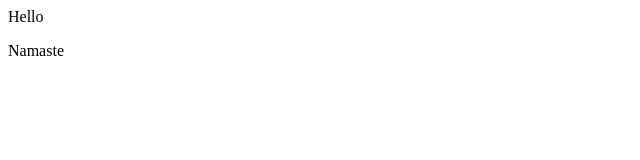
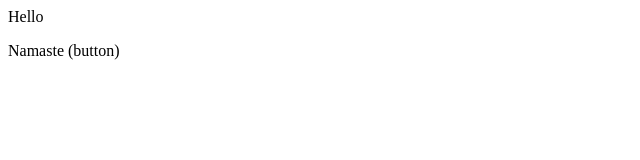
Before and after one commit to AvdhutLad/Gitdemo, a plain HTML site: page index.html in a window 1280 px wide. Shown: the full height of the page, 0-640 px from the left. Drawn offline with Linux system fonts and the light colour scheme.

Commit message:
new change

```diff
--- a/index.html
+++ b/index.html
@@ -1,5 +1,5 @@
 <html>
     <p>Hello
     </p>
-    <div><p>Namaste</p></div>
+    <div><p>Namaste (button) </p></div>
 </html>
```
